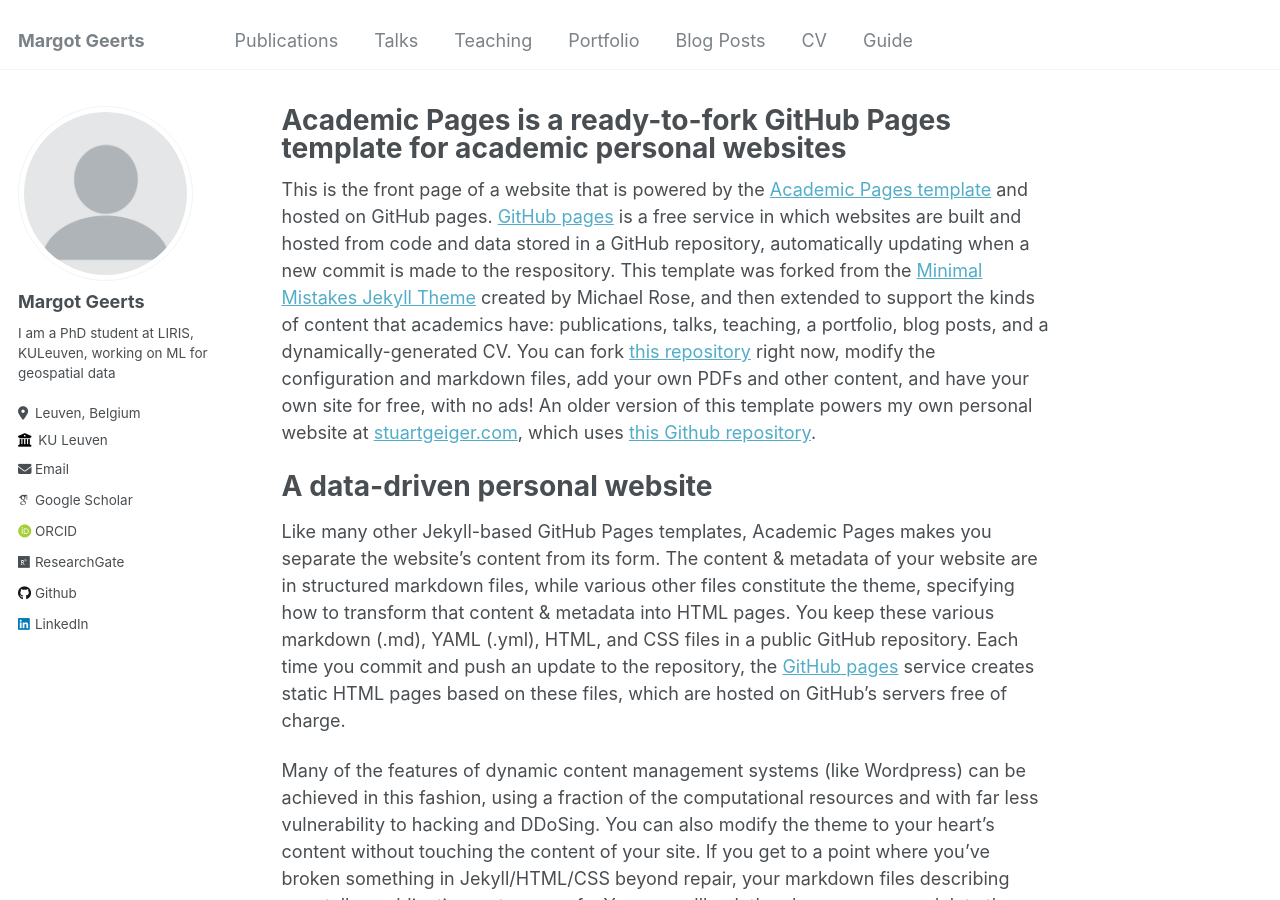
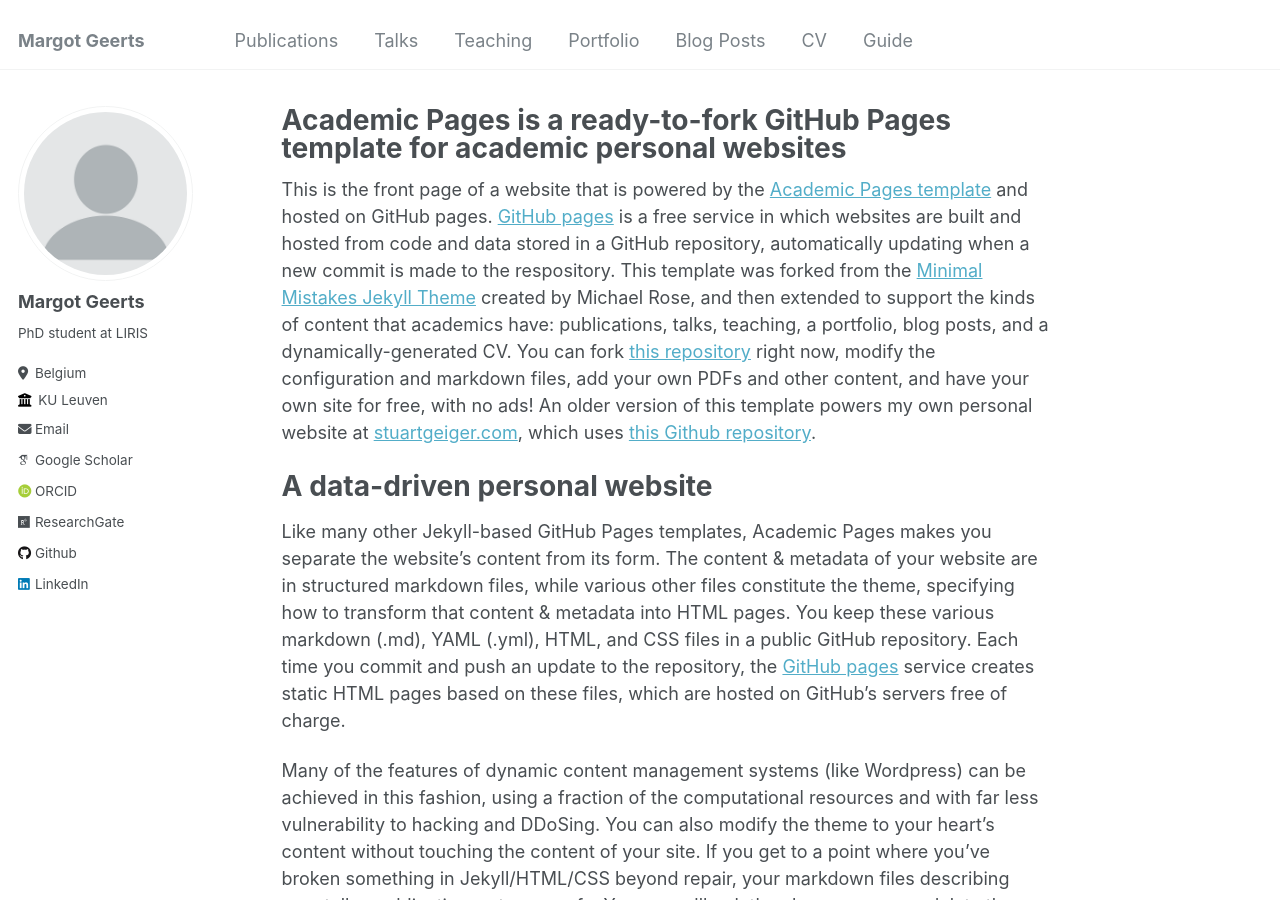
Before and after one commit to margotgeerts/margotgeerts.github.io, a Jekyll site: the page built from _pages/about.md, in a window 1280 px wide and 900 px high. Built offline with Jekyll 4.4.1, drawn with Linux system fonts in a browser that asks for light colours; some web fonts are replaced.

Commit message:
Update _config.yml

```diff
--- a/_config.yml
+++ b/_config.yml
@@ -24,8 +24,8 @@
   avatar           : "profile.png"
   name             : "Margot Geerts"
   pronouns         : # example: "she/her"
-  bio              : "I am a PhD student at LIRIS, KULeuven, working on ML for geospatial data"
-  location         : "Leuven, Belgium"
+  bio              : "PhD student at LIRIS"
+  location         : "Belgium"
   employer         : "KU Leuven"
   uri              : # URL
   email            : "margot.geerts@kuleuven.be"
```
